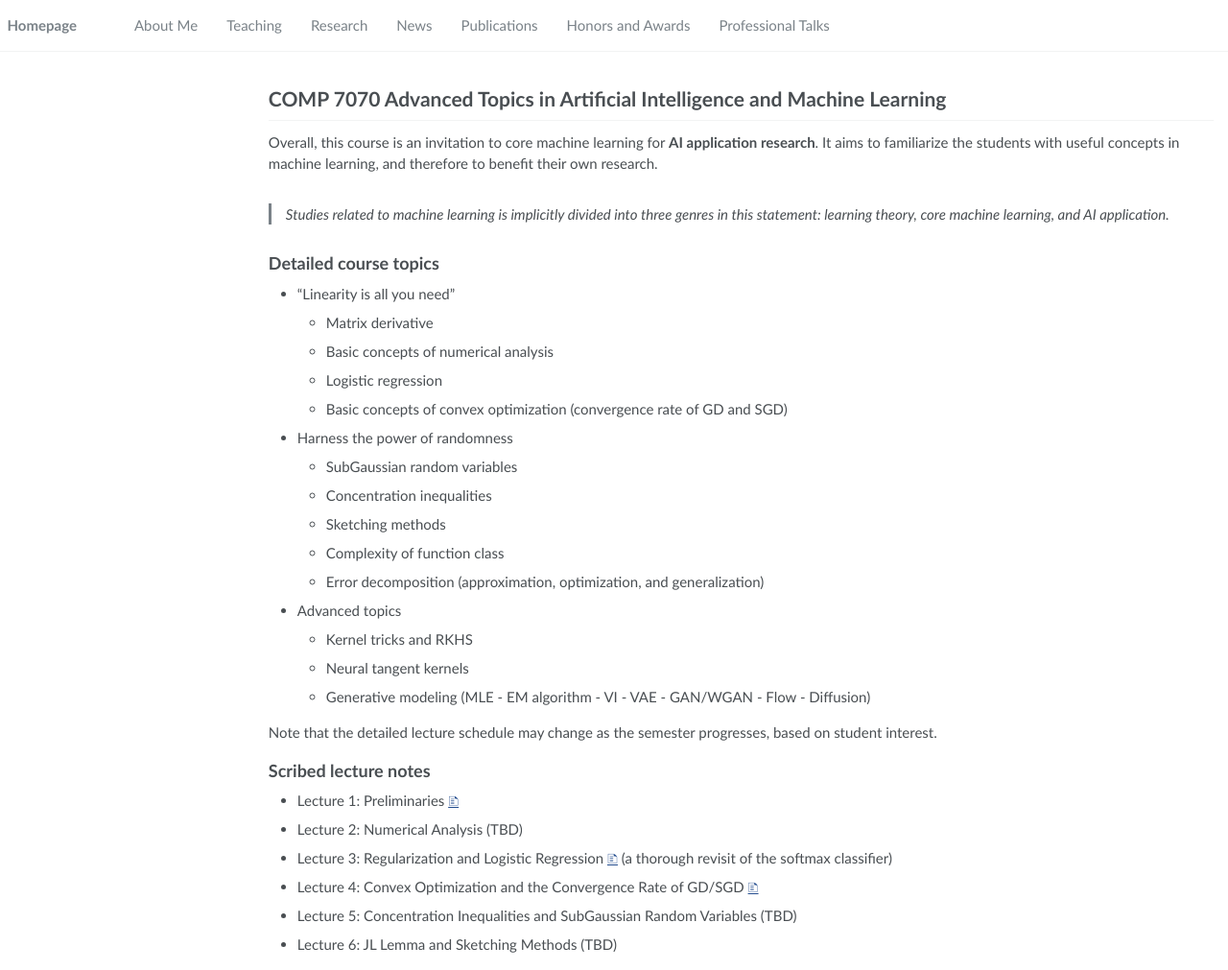
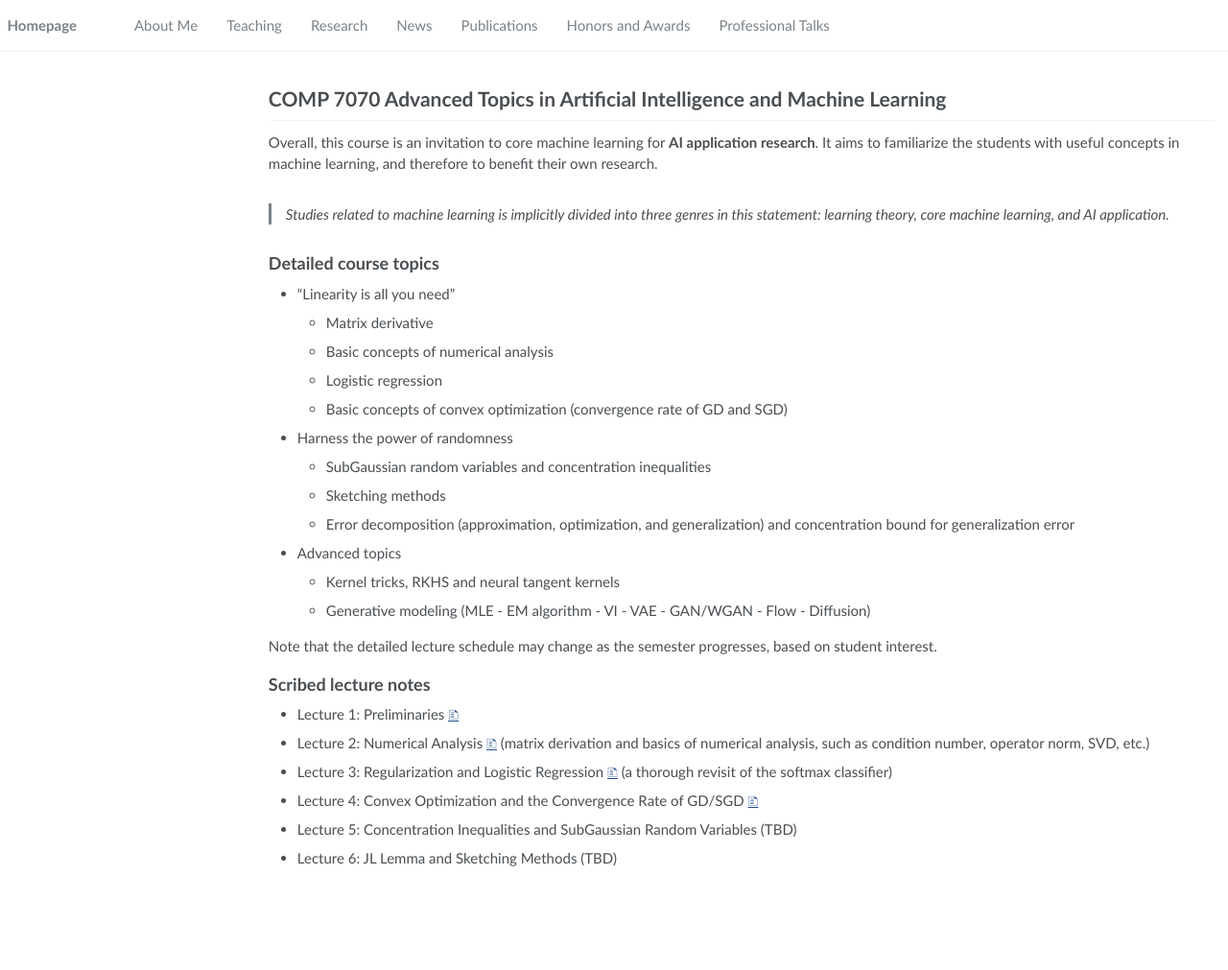
Before and after one commit to ychen-stat-ml/ychen-stat-ml.github.io, a Jekyll site: the page built from _pages/teaching.md, in a window 1280 px wide and 1011 px high. Shown: the whole window at 96% size. Built offline with Jekyll 4.4.1, drawn with Linux system fonts in a browser that asks for light colours.

Commit message:
add 02.pdf

```diff
--- a/_pages/teaching.md
+++ b/_pages/teaching.md
@@ -28,15 +28,12 @@ Overall, this course is an invitation to core machine learning for **AI applicat
 
 
 - Harness the power of randomness
-    - SubGaussian random variables
-    - Concentration inequalities
+    - SubGaussian random variables and concentration inequalities
     - Sketching methods
-    - Complexity of function class
-    - Error decomposition (approximation, optimization, and generalization)
+    - Error decomposition (approximation, optimization, and generalization) and concentration bound for generalization error
 
 - Advanced topics
-    - Kernel tricks and RKHS
-    - Neural tangent kernels
+    - Kernel tricks, RKHS and neural tangent kernels
     - Generative modeling (MLE - EM algorithm - VI - VAE - GAN/WGAN - Flow - Diffusion)
 
 Note that the detailed lecture schedule may change as the semester progresses, based on student interest.
@@ -44,7 +41,7 @@ Note that the detailed lecture schedule may change as the semester progresses, b
 ## Scribed lecture notes
 
 - Lecture 1: Preliminaries [🗈](/docs/7070/01.pdf)
-- Lecture 2: Numerical Analysis (TBD)
+- Lecture 2: Numerical Analysis [🗈](/docs/7070/02.pdf) (matrix derivation and basics of numerical analysis, such as condition number, operator norm, SVD, etc.)
 - Lecture 3: Regularization and Logistic Regression [🗈](/docs/7070/03.pdf) (a thorough revisit of the softmax classifier)
 - Lecture 4: Convex Optimization and the Convergence Rate of GD/SGD [🗈](/docs/7070/04.pdf)
 - Lecture 5: Concentration Inequalities and SubGaussian Random Variables (TBD)
```
Also changed, not shown: 2 other files.
